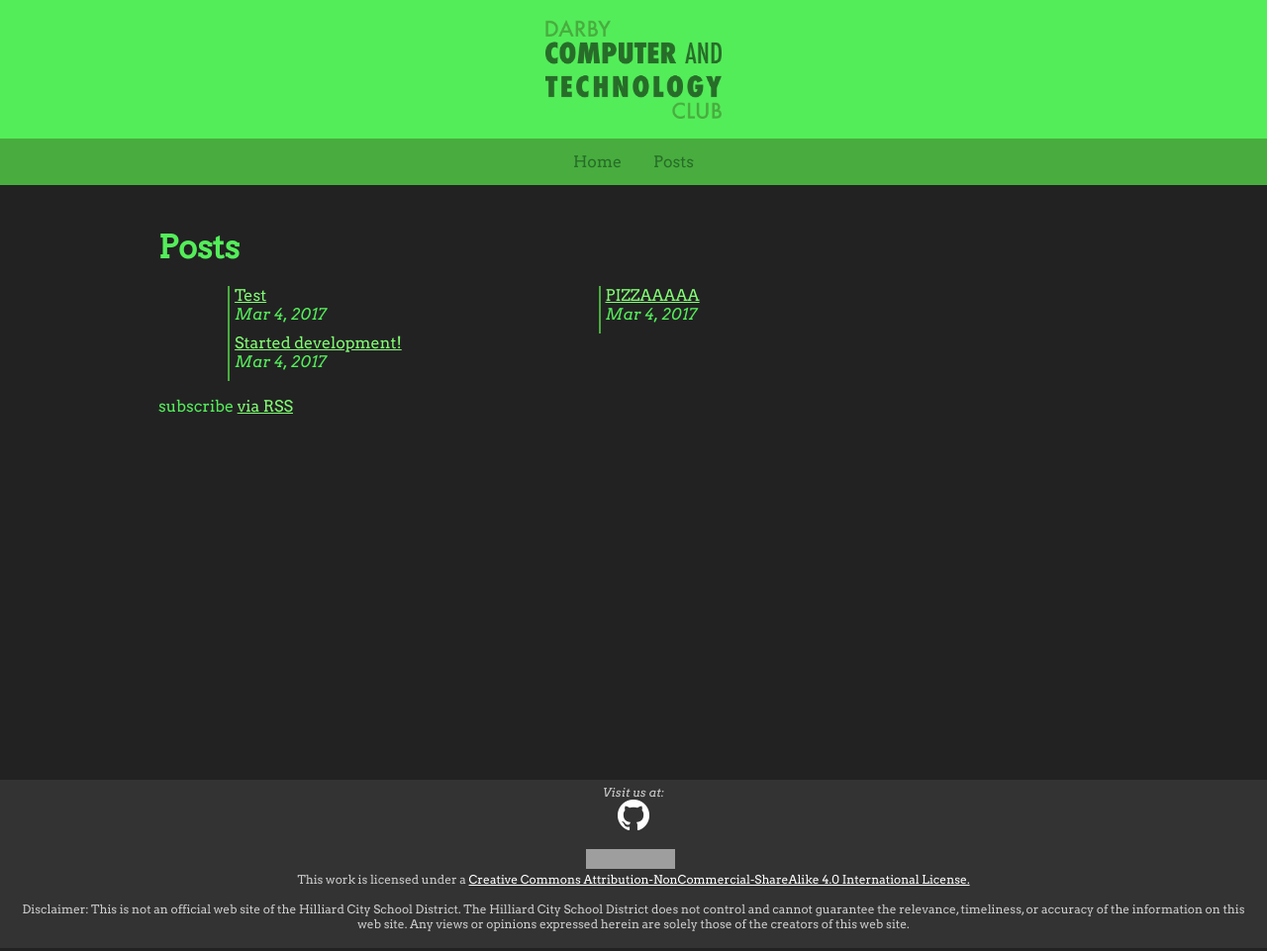
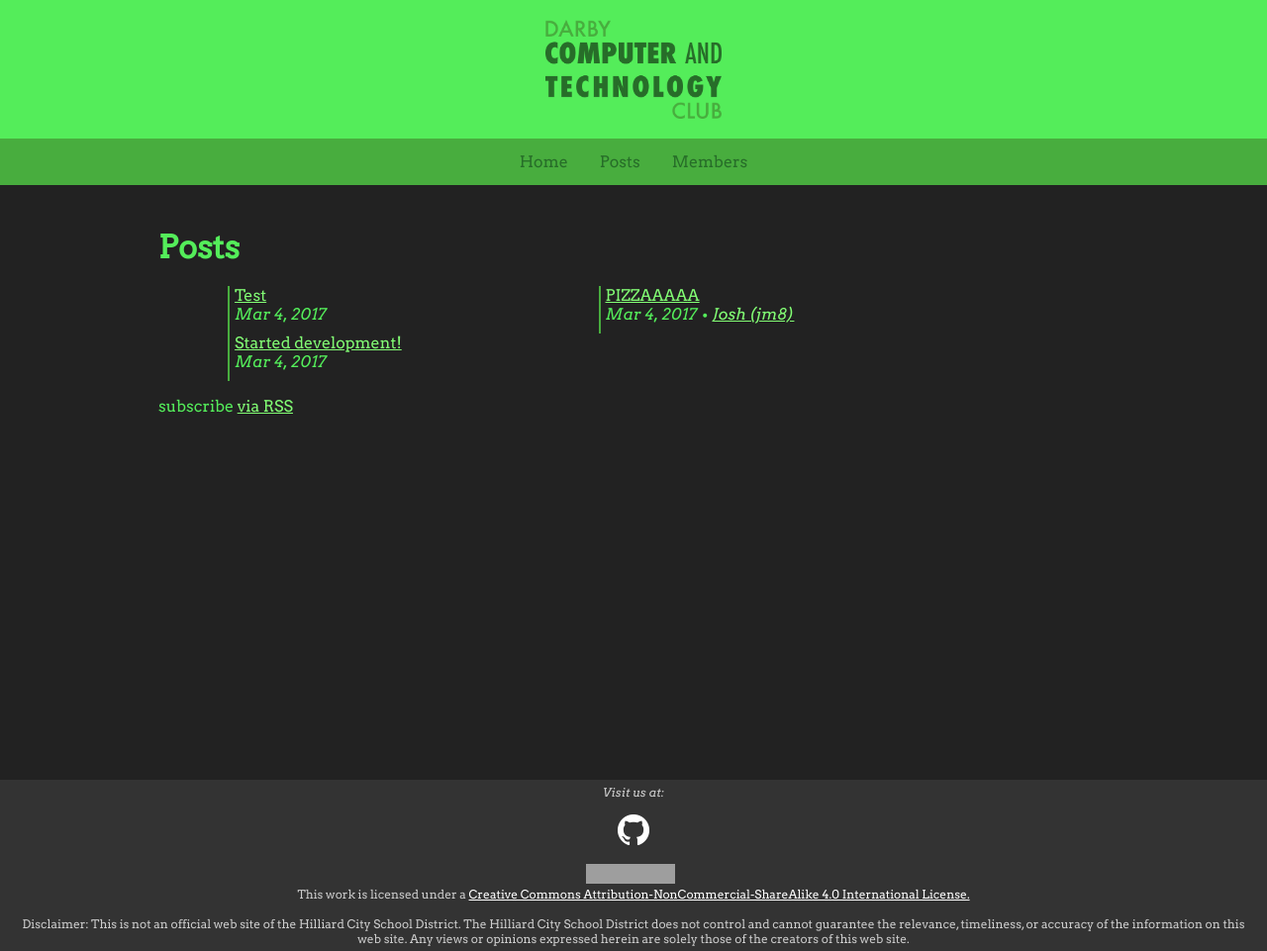
Before and after one commit to DarbyCAT/legacy, a Jekyll site: the page built from posts.html, in a window 1280 px wide. Shown: the whole page at 99% size. Built offline with Jekyll 4.4.1, drawn with Linux system fonts in a browser that asks for light colours; grey boxes are pictures that could not be loaded.

Commit message:
Added authors
Added authors, some stuff about them in README.md, and added me as
author to the example post.

```diff
--- a/_includes/footer.html
+++ b/_includes/footer.html
@@ -1,6 +1,6 @@
 <footer>
 <div class="footer-text">
-<i>Visit us at:</i><br><a href="https://github.com/DarbyCAT"><img src="/GitHub-Mark-Light-32px.png" alt="Github"></a>
+<i>Visit us at:</i><br><br><a href="https://github.com/DarbyCAT"><img src="/GitHub-Mark-Light-32px.png" alt="Github"></a>
 <br><br>
 <a rel="license" href="http://creativecommons.org/licenses/by-nc-sa/4.0/"><img alt="Creative Commons License" style="border-width:0" src="https://i.creativecommons.org/l/by-nc-sa/4.0/88x31.png" /></a>&nbsp;&nbsp;<br>This work is licensed under a <a rel="license" href="http://creativecommons.org/licenses/by-nc-sa/4.0/">Creative Commons Attribution-NonCommercial-ShareAlike 4.0 International License.</a><br><br>
 Disclaimer: This is not an official web site of the Hilliard City School District. The Hilliard City School District does not control and cannot guarantee the relevance, timeliness, or accuracy of the information on this web site. Any views or opinions expressed herein are solely those of the creators of this web site.</div></footer>
--- a/_includes/header.html
+++ b/_includes/header.html
@@ -1,4 +1,4 @@
-<a href="index.html">
+<a href="/">
 <header>
 <div id="header">
 <!--<img src="catCatImage.png" id="logo">&nbsp;&nbsp;&nbsp;&nbsp;&nbsp;&nbsp;-->
@@ -7,5 +7,5 @@
 </a>
 <div class="navbar">
 <ul>
-<li><a href="/">Home</a></li><li><a href="/posts.html">Posts</a></li></ul></div><br>
+<li><a href="/">Home</a></li><li><a href="/posts.html">Posts</a></li><li><a href="/members.html">Members</a></ul></div><br>
 </header>
--- a/_layouts/post.html
+++ b/_layouts/post.html
@@ -4,8 +4,10 @@ layout: default
 <article class="post" itemscope itemtype="http://schema.org/BlogPosting">
 
   <header>
+  {% assign author = site.data.authors[page.author] %}
+
     <h1 itemprop="name headline">{{ page.title }}</h1>
-    <p><i><time datetime="{{ page.date | date_to_xmlschema }}" itemprop="datePublished">{{ page.date | date: "%b %-d, %Y" }}</time>{% if page.author %} • <span itemprop="author" itemscope itemtype="http://schema.org/Person"><span itemprop="name">{{ page.author }}</span></span>{% endif %}</i></p>
+    <p><i><time datetime="{{ page.date | date_to_xmlschema }}" itemprop="datePublished">{{ page.date | date: "%b %-d, %Y" }}</time>{% if page.author %} • <span itemprop="author" itemscope itemtype="http://schema.org/Person"><span itemprop="name">{{ author.name }} ({{author.alias}})</span></span>{% endif %}</i></p>
   </header>
   <br>
   <div class="post-content" itemprop="articleBody">
--- a/_posts/2017-03-04-added-pizza-to-life.markdown
+++ b/_posts/2017-03-04-added-pizza-to-life.markdown
@@ -3,5 +3,6 @@ layout: post
 title:  "PIZZAAAAA"
 date:   2017-03-04 18:39:36 -0500
 categories: pizza
+author: jm8
 ---
 So, pizza is yummy. This is an example post.
--- a/index.html
+++ b/index.html
@@ -2,4 +2,4 @@
 layout: default
 ---
 
-Welcome to Darby CAT Club!
+Welcome to website Darby Computer And Technology (CAT) Club! <i>Current topic: really nothing, considering this club won't start for one and a half years.</i>
--- a/posts.html
+++ b/posts.html
@@ -10,10 +10,19 @@ layout: default
 <div class="boxes">
     {% for post in site.posts %}
         <div>
+        {% assign author = site.data.authors[post.author] %}
+
+<!-- Output author details if some exist. -->
+
         <a class="post-link" href="{{ post.url | prepend: site.baseurl }}">{{ post.title }}</a><br>
 
         <i>
-        <span class="post-meta">{{ post.date | date: "%b %-d, %Y" }}</span>
+        <span class="post-meta">{{ post.date | date: "%b %-d, %Y" }}</span> {% if author %}
+    <span>
+        <!-- Personal Info. -->
+        • <a href="{{ author.web }}" target="_blank">{{ author.name }} ({{ author.alias }})</a>
+    </span>
+{% endif %}
         </i>
 
       </div>
--- /dev/null
+++ b/profile/jm8.html
@@ -0,0 +1,6 @@
+---
+layout: default
+permalink: /profile/jm8
+---
+<h2>jm8 Profile</h2>
+I'm Josh / jm8 and I like pizza. I'm also the lead web developer of this site, so, yay.
```
Also changed, not shown: _data/authors.yml (+8 -0 lines), members.html (added, +8 -0 lines), README.md.
